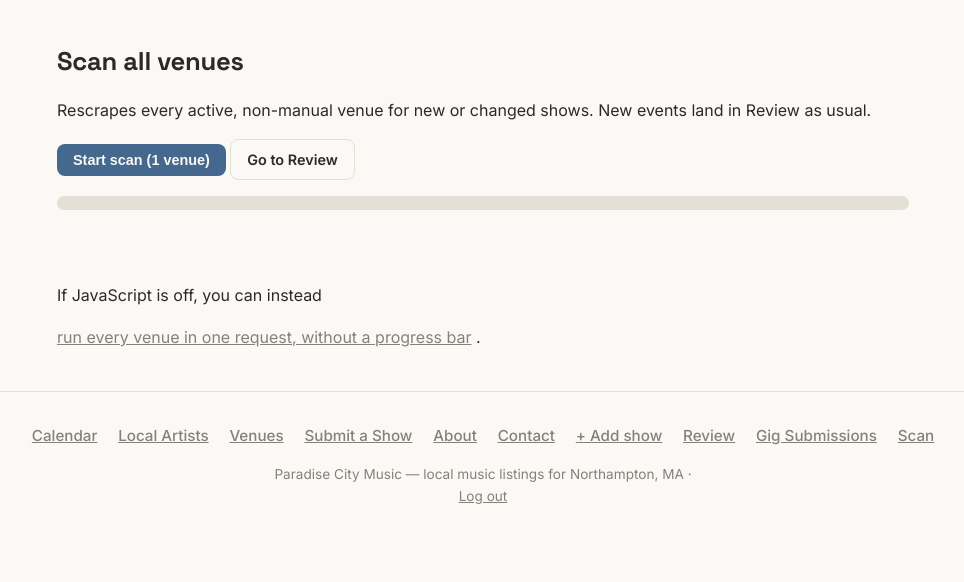
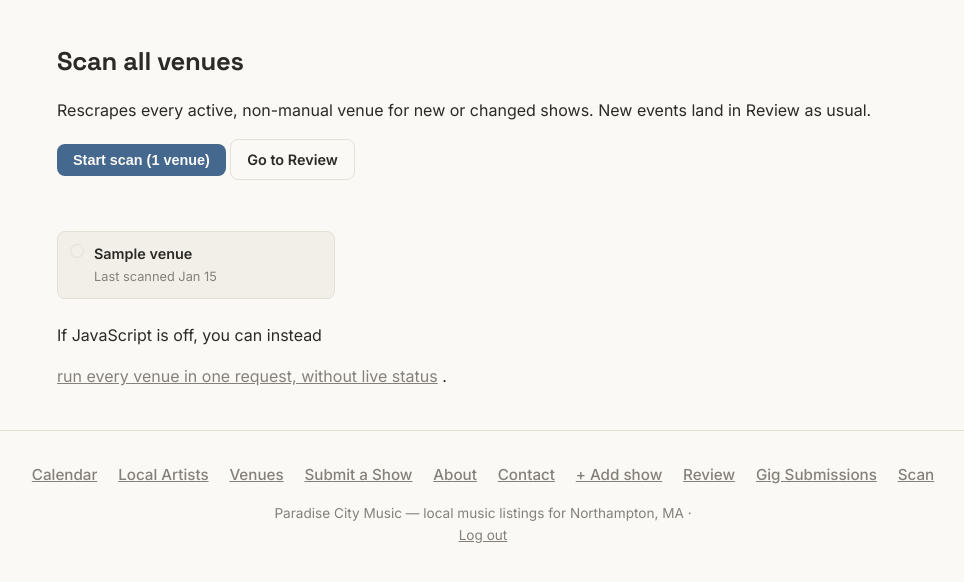
Before and after one commit to davidgrogan/localarts, a Flask app: page /venues/scan in a window 1280 px wide. Shown: the part 133-715 px from the top of the page, without its empty margins (157-1121 px from the left). Run offline with Flask 3, Linux system fonts and the light colour scheme; the visitor is signed in with stand-in values (Sample User, id 1); tables that the repository leaves empty hold one stand-in row (values such as "Sample post").

Commit message:
UPdated scan page

```diff
--- a/app/routes/venues.py
+++ b/app/routes/venues.py
@@ -37,6 +37,16 @@ def _scannable_venues():
     )
 
 
+# Source types whose fetch_raw() goes through rendered_html.py's headless
+# Chromium (see that module's docstring, plus ludus.py/elfsight_jsonld.py/
+# venuepilot.py's own "reused as-is" fetch_raw imports -- README.md's
+# per-venue write-ups have the full story on each) -- these routinely take
+# several times longer than a plain requests.get(). The Scan page's
+# per-venue chip uses this to show a "this can take 10-20s" hint instead
+# of the same bare "Scanning..." it shows for an instant plain-HTML fetch.
+HEADLESS_BROWSER_SOURCE_TYPES = {"rendered_html", "elfsight_jsonld", "ludus", "venuepilot"}
+
+
 @bp.route("/scan")
 @login_required
 def scan_page():
@@ -48,7 +58,8 @@ def scan_page():
     land pending review as usual (never auto-approved), and one venue
     failing to fetch doesn't stop the rest."""
     venues = _scannable_venues()
-    return render_template("venues/scan.html", venues=venues)
+    slow_flags = [v.source_type in HEADLESS_BROWSER_SOURCE_TYPES for v in venues]
+    return render_template("venues/scan.html", venues=venues, slow_flags=slow_flags)
 
 
 @bp.route("/<int:venue_id>/scan-one", methods=["POST"])
--- a/app/static/style.css
+++ b/app/static/style.css
@@ -925,31 +925,69 @@ form.stacked .actions { margin-top: 1.5rem; }
   margin-left: 0.4rem;
 }
 
-.scan-bar-track {
-  width: 100%;
-  height: 14px;
-  background: var(--line);
-  border-radius: 999px;
+.scan-status { font-size: 0.9rem; color: var(--muted); min-height: 1.3em; margin: 0.5rem 0 1rem; }
+
+.scan-grid {
+  display: grid;
+  grid-template-columns: repeat(auto-fill, minmax(220px, 1fr));
+  gap: 0.6rem;
+}
+.scan-chip {
+  display: flex;
+  align-items: flex-start;
+  gap: 0.6rem;
+  padding: 0.65rem 0.75rem;
+  border-radius: 8px;
+  border: 1px solid var(--line);
+  background: var(--paper-warm);
+  transition: border-color 0.15s ease, background 0.15s ease;
+}
+.scan-chip-icon {
+  flex: none;
+  width: 1.2em;
+  height: 1.2em;
+  line-height: 1.2em;
+  text-align: center;
+  border-radius: 50%;
+  border: 1.5px solid var(--line);
+  font-size: 0.75rem;
+  margin-top: 0.1rem;
+}
+.scan-chip-body { min-width: 0; }
+.scan-chip-name { font-weight: 600; font-size: 0.9rem; }
+.scan-chip-detail {
+  font-size: 0.8rem;
+  color: var(--muted);
+  margin-top: 0.1rem;
+  white-space: nowrap;
   overflow: hidden;
-  margin: 0.75rem 0 0.5rem;
+  text-overflow: ellipsis;
 }
-.scan-bar-fill {
-  height: 100%;
-  width: 0%;
-  background: var(--teal);
-  transition: width 0.2s ease;
+
+/* Waiting is the default look above -- no extra class needed on first
+   render, but the JS re-applies "is-waiting" on every re-run so a
+   previous success/failure doesn't linger while new results roll in. */
+.scan-chip.is-waiting { border-color: var(--line); background: var(--paper-warm); }
+
+.scan-chip.is-scanning {
+  border-color: var(--accent);
+  background: var(--accent-soft);
 }
-.scan-status { font-size: 0.9rem; color: var(--muted); min-height: 1.3em; }
-.scan-log {
-  list-style: none;
-  padding: 0;
-  margin: 1rem 0 0;
-  font-size: 0.85rem;
-  max-height: 280px;
-  overflow-y: auto;
+.scan-chip.is-scanning .scan-chip-icon {
+  border-color: var(--accent);
+  animation: scan-pulse 1.1s ease-in-out infinite;
 }
-.scan-log li {
-  padding: 0.3rem 0;
-  border-bottom: 1px solid var(--line);
+.scan-chip.is-scanning .scan-chip-detail { color: var(--accent); }
+
+.scan-chip.is-success { border-color: var(--teal); background: var(--teal-soft); }
+.scan-chip.is-success .scan-chip-icon { border-color: var(--teal); background: var(--teal); color: var(--paper); }
+.scan-chip.is-success .scan-chip-detail { color: var(--ink); }
+
+.scan-chip.is-failed { border-color: var(--gold); background: var(--gold-soft); }
+.scan-chip.is-failed .scan-chip-icon { border-color: var(--gold); background: var(--gold); color: var(--paper); }
+.scan-chip.is-failed .scan-chip-detail { color: var(--gold); }
+
+@keyframes scan-pulse {
+  0%, 100% { box-shadow: 0 0 0 0 var(--accent-soft); opacity: 1; }
+  50% { box-shadow: 0 0 0 4px var(--accent-soft); opacity: 0.6; }
 }
-.scan-log li.scan-log-error { color: var(--gold); }
--- a/app/templates/venues/scan.html
+++ b/app/templates/venues/scan.html
@@ -12,15 +12,27 @@
       <a class="btn btn-secondary" href="{{ url_for('events.review') }}">Go to Review</a>
     </div>
 
-    <div class="scan-bar-track"><div class="scan-bar-fill" id="scan-bar-fill"></div></div>
-    <p class="scan-status" id="scan-status"></p>
-    <ul class="scan-log" id="scan-log"></ul>
+    <p class="scan-status" id="scan-status" role="status" aria-live="polite"></p>
+
+    <div class="scan-grid" id="scan-grid">
+      {% for v in venues %}
+        <div class="scan-chip" id="scan-chip-{{ v.id }}" data-venue-id="{{ v.id }}">
+          <span class="scan-chip-icon" id="scan-chip-icon-{{ v.id }}" aria-hidden="true"></span>
+          <div class="scan-chip-body">
+            <div class="scan-chip-name">{{ v.name }}</div>
+            <div class="scan-chip-detail" id="scan-chip-detail-{{ v.id }}">
+              {% if v.last_scraped_at %}Last scanned {{ v.last_scraped_at | dtfmt('%b %-d') }}{% else %}Never scanned{% endif %}
+            </div>
+          </div>
+        </div>
+      {% endfor %}
+    </div>
 
     <p class="hint" style="margin-top:1.5rem;">
       If JavaScript is off, you can instead
       <form method="post" action="{{ url_for('venues.scan_all') }}" style="display:inline"
             onsubmit="return confirm('Rescrape every active venue now? This can take a minute.');">
-        <button type="submit" class="link-button">run every venue in one request, without a progress bar</button>
+        <button type="submit" class="link-button">run every venue in one request, without live status</button>
       </form>.
     </p>
 
@@ -28,47 +40,106 @@
       (function () {
         var venues = {{ venues | map(attribute="id") | list | tojson }};
         var names = {{ venues | map(attribute="name") | list | tojson }};
+        // Parallel array (see HEADLESS_BROWSER_SOURCE_TYPES in
+        // app/routes/venues.py) -- true for venues whose fetch goes
+        // through a real headless browser and is routinely much slower
+        // than a plain HTTP fetch, so their chip can say so up front
+        // instead of leaving a 10-20s wait looking identical to an
+        // instant one.
+        var isSlow = {{ slow_flags | tojson }};
         var startBtn = document.getElementById("start-scan");
-        var bar = document.getElementById("scan-bar-fill");
         var status = document.getElementById("scan-status");
-        var log = document.getElementById("scan-log");
+        var elapsedTimer = null;
 
-        function addLogLine(text, isError) {
-          var li = document.createElement("li");
-          li.textContent = text;
-          if (isError) li.className = "scan-log-error";
-          log.appendChild(li);
-          log.scrollTop = log.scrollHeight;
+        function setChipState(id, state) {
+          var chip = document.getElementById("scan-chip-" + id);
+          chip.className = "scan-chip is-" + state;
+        }
+
+        function setChipIcon(id, text) {
+          document.getElementById("scan-chip-icon-" + id).textContent = text;
+        }
+
+        function setChipDetail(id, text) {
+          document.getElementById("scan-chip-detail-" + id).textContent = text;
+          // Same spot the failed-state error message already uses this
+          // for -- lets you hover a truncated/wrapped chip to read the
+          // full text, whatever state put it there.
+          document.getElementById("scan-chip-" + id).title = text;
+        }
+
+        // Ticks a chip's detail text once a second while its scan is in
+        // flight ("Scanning... 7s") so a slow venue visibly looks alive
+        // rather than frozen -- real elapsed time, not a fake animation,
+        // since the server gives no finer-grained progress than "done or
+        // not yet" for a single venue (see scan_one's docstring).
+        function startElapsedTimer(id, slow) {
+          var base = slow
+            ? "Scanning (loading in a browser, can take 10–20s)…"
+            : "Scanning…";
+          var startedAt = Date.now();
+          setChipDetail(id, base + " 0s");
+          elapsedTimer = setInterval(function () {
+            var secs = Math.round((Date.now() - startedAt) / 1000);
+            setChipDetail(id, base + " " + secs + "s");
+          }, 1000);
+        }
+
+        function stopElapsedTimer() {
+          if (elapsedTimer) {
+            clearInterval(elapsedTimer);
+            elapsedTimer = null;
+          }
         }
 
         startBtn.addEventListener("click", async function () {
           startBtn.disabled = true;
           startBtn.textContent = "Scanning...";
-          log.innerHTML = "";
-          bar.style.width = "0%";
           var createdTotal = 0, updatedTotal = 0, failedCount = 0;
 
+          // Reset every chip to "waiting" up front so a re-run doesn't
+          // show stale results from last time while new ones roll in.
+          venues.forEach(function (id) {
+            setChipState(id, "waiting");
+            setChipIcon(id, "");
+            document.getElementById("scan-chip-" + id).removeAttribute("title");
+          });
+
           for (var i = 0; i < venues.length; i++) {
+            var id = venues[i];
             status.textContent = "Scanning " + names[i] + "... (" + (i + 1) + " of " + venues.length + ")";
+            setChipState(id, "scanning");
+            setChipIcon(id, "");
+            startElapsedTimer(id, isSlow[i]);
+
             try {
-              var resp = await fetch("/venues/" + venues[i] + "/scan-one", { method: "POST" });
+              var resp = await fetch("/venues/" + id + "/scan-one", { method: "POST" });
               var data = await resp.json();
+              stopElapsedTimer();
               if (data.ok) {
-                addLogLine(data.venue + ": " + data.created + " new, " + data.updated + " updated", false);
+                setChipState(id, "success");
+                setChipIcon(id, "✓");
+                var summary = data.created + " new, " + data.updated + " updated";
+                if (data.created === 0 && data.updated === 0) summary = "no changes";
+                setChipDetail(id, summary);
                 createdTotal += data.created;
                 updatedTotal += data.updated;
               } else {
-                addLogLine(data.venue + ": failed -- " + data.error, true);
+                setChipState(id, "failed");
+                setChipIcon(id, "✕");
+                setChipDetail(id, data.error);
                 failedCount++;
               }
             } catch (err) {
-              addLogLine(names[i] + ": request failed -- " + err, true);
+              stopElapsedTimer();
+              setChipState(id, "failed");
+              setChipIcon(id, "✕");
+              setChipDetail(id, "Request failed: " + err);
               failedCount++;
             }
-            bar.style.width = Math.round(((i + 1) / venues.length) * 100) + "%";
           }
 
-          status.textContent = "Done -- " + createdTotal + " new, " + updatedTotal + " updated" +
+          status.textContent = "Done — " + createdTotal + " new, " + updatedTotal + " updated" +
             (failedCount ? ", " + failedCount + " failed" : "") + ".";
           startBtn.textContent = "Scan again";
           startBtn.disabled = false;
```
Also changed, not shown: PROJECT_BRIEF.md (added, +166 -0 lines), seed.py (+15 -1 lines).
